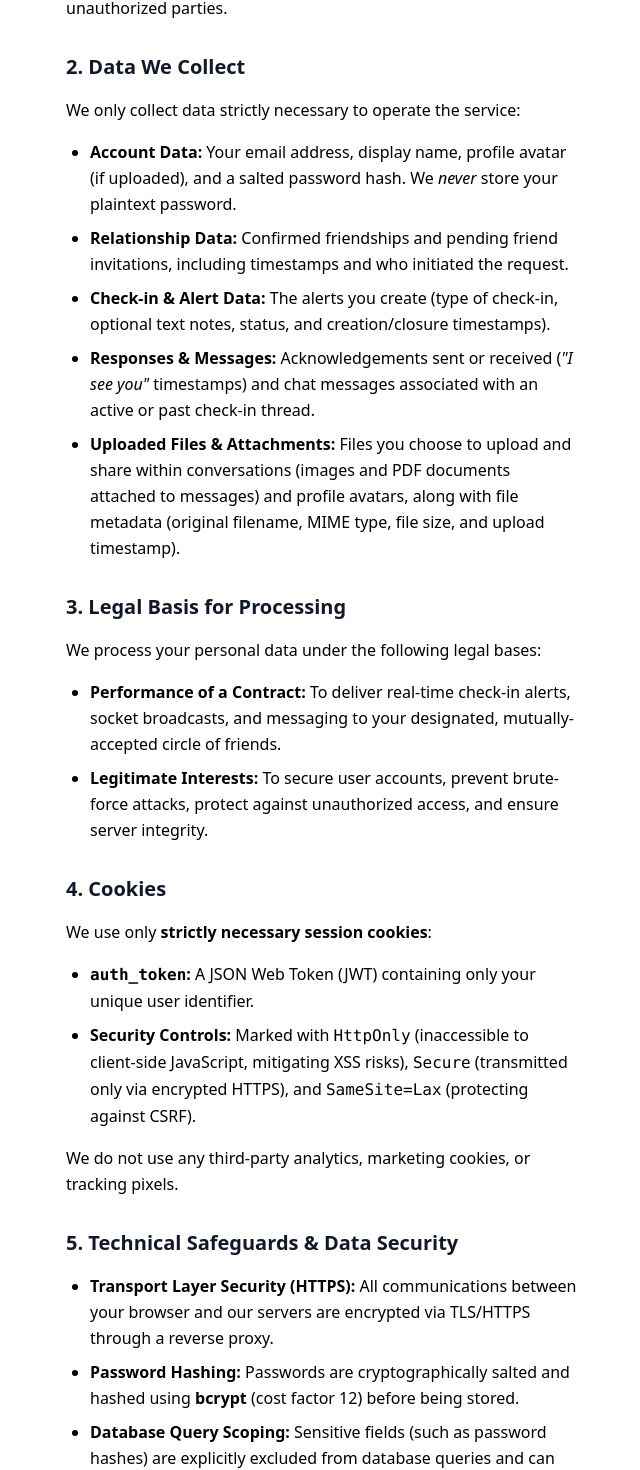
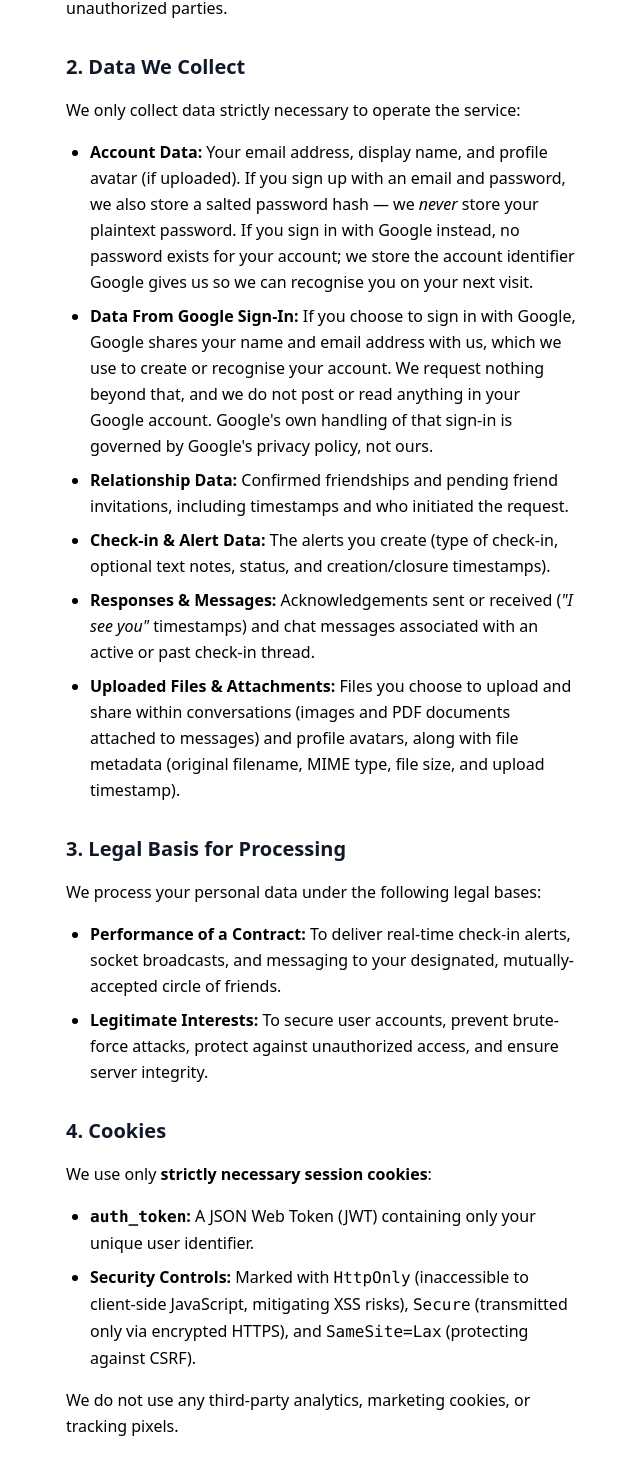
Before and after one commit to cloudlitsa/ft_transendence, a React (Vite) app in the folder frontend/: page /privacy in a window 1280 px wide. Shown: the part 455-1925 px from the top of the page, without its empty margins (318-958 px from the left). Built offline with nearby package versions, Linux system fonts and the light colour scheme; no server answers.

Commit message:
Legal pages: accurate account data after OAuth

```diff
--- a/frontend/src/pages/PrivacyPage.tsx
+++ b/frontend/src/pages/PrivacyPage.tsx
@@ -30,11 +30,14 @@ export default function PrivacyPage() {
       </section>
 
       <section className="mb-8 space-y-4">
-       <Heading level={2}>2.  Data We Collect</Heading>
+       <Heading level={2}>2. Data We Collect</Heading>
         <p>We only collect data strictly necessary to operate the service:</p>
         <ul className={listClasses}>
           <li>
-            <strong>Account Data:</strong> Your email address, display name, profile avatar (if uploaded), and a salted password hash. We <em>never</em> store your plaintext password.
+            <strong>Account Data:</strong> Your email address, display name, and profile avatar (if uploaded). If you sign up with an email and password, we also store a salted password hash — we <em>never</em> store your plaintext password. If you sign in with Google instead, no password exists for your account; we store the account identifier Google gives us so we can recognise you on your next visit.
+          </li>
+          <li>
+            <strong>Data From Google Sign-In:</strong> If you choose to sign in with Google, Google shares your name and email address with us, which we use to create or recognise your account. We request nothing beyond that, and we do not post or read anything in your Google account. Google's own handling of that sign-in is governed by Google's privacy policy, not ours.
           </li>
           <li>
             <strong>Relationship Data:</strong> Confirmed friendships and pending friend invitations, including timestamps and who initiated the request.
@@ -89,7 +92,7 @@ export default function PrivacyPage() {
             <strong>Transport Layer Security (HTTPS):</strong> All communications between your browser and our servers are encrypted via TLS/HTTPS through a reverse proxy.
           </li>
           <li>
-            <strong>Password Hashing:</strong> Passwords are cryptographically salted and hashed using <strong>bcrypt</strong> (cost factor 12) before being stored.
+            <strong>Password Hashing:</strong> Where an account has a password, it is cryptographically salted and hashed using <strong>bcrypt</strong> (cost factor 12) before being stored. Accounts created through Google sign-in have no stored password.
           </li>
           <li>
             <strong>Database Query Scoping:</strong> Sensitive fields (such as password hashes) are explicitly excluded from database queries and can never leak into API responses or data exports.
--- a/frontend/src/pages/TermsPage.tsx
+++ b/frontend/src/pages/TermsPage.tsx
@@ -61,10 +61,10 @@ export default function TermsPage() {
       <section className="mb-8 space-y-4">
         <Heading level={2}>3. User Accounts and Security</Heading>
         <p>
-          To access the service, you must create an account using a valid email address and password.
+          To access the service, you must create an account, either with a valid email address and password, or by signing in with Google.
         </p>
         <ul className={listClasses}>
-          <li>You are responsible for safeguarding your password and account credentials.</li>
+          <li>You are responsible for safeguarding your password and account credentials, or your Google account if you sign in with it.</li>
           <li>You agree to provide accurate information and not impersonate any person or entity.</li>
           <li>Each user is limited to one active check-in at any given time.</li>
         </ul>
```
